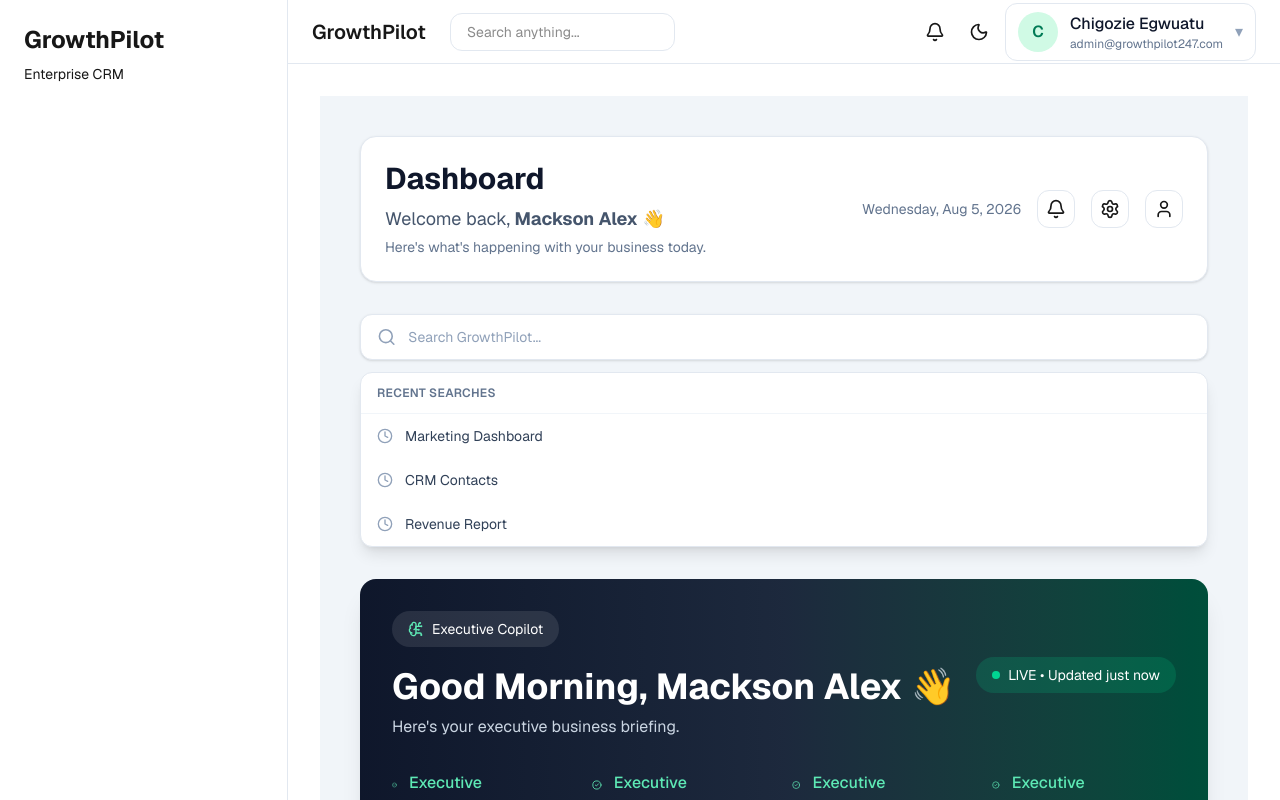
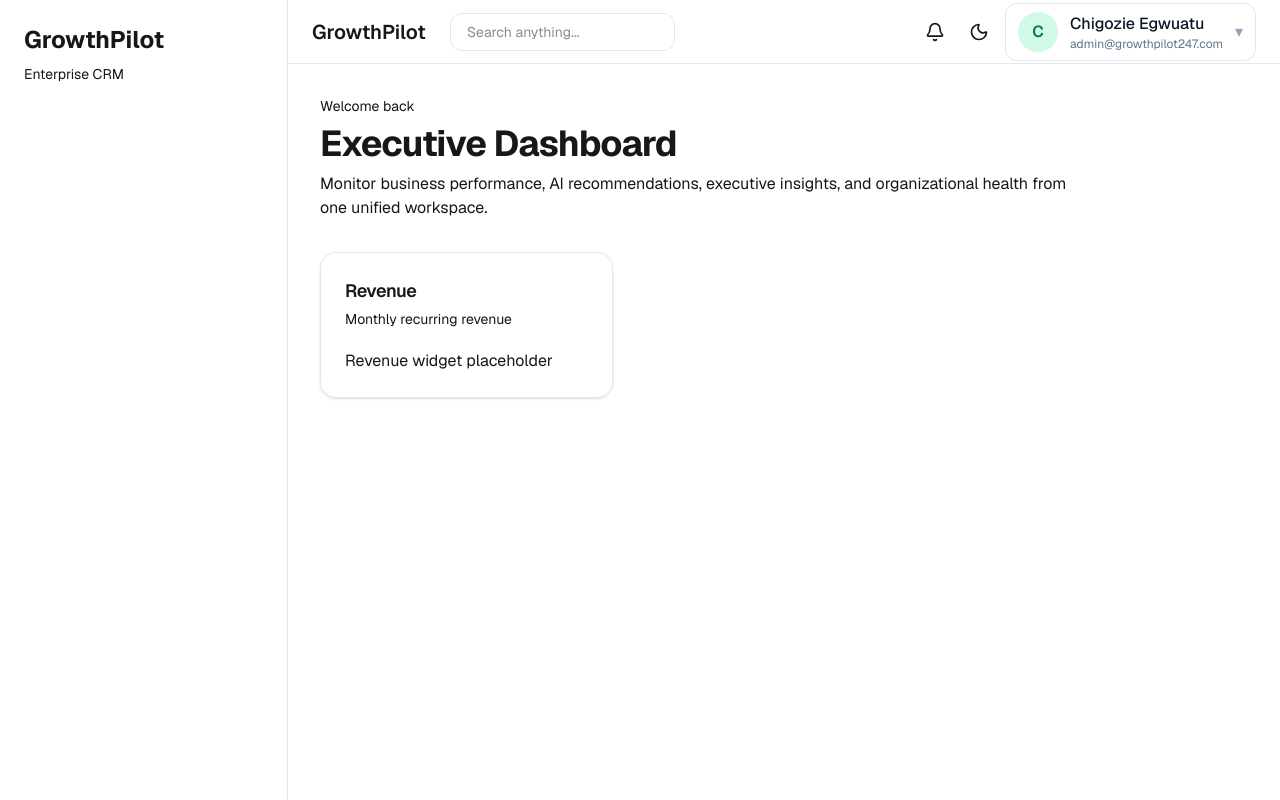
Before and after one commit to GrowthPilot247/GrowthPilot, a Next.js app: page /dashboard in a window 1280 px wide. Built offline with nearby package versions, Linux system fonts and the light colour scheme.

Commit message:
Checkpoint before Executive Dashboard Recovery

```diff
--- /dev/null
+++ b/app/WidgetHeader/WidgetHeader.tsx
@@ -0,0 +1,38 @@
+"use client";
+
+import { cn } from "@/app/lib/cn";
+import { WidgetHeaderProps } from "./WidgetHeader.types";
+
+export function WidgetHeader({
+  title,
+  description,
+  action,
+  className,
+}: WidgetHeaderProps) {
+  return (
+    <div
+      className={cn(
+        "mb-4 flex items-start justify-between gap-4",
+        className
+      )}
+    >
+      <div>
+        <h3 className="text-lg font-semibold tracking-tight">
+          {title}
+        </h3>
+
+        {description && (
+          <p className="mt-1 text-sm text-muted-foreground">
+            {description}
+          </p>
+        )}
+      </div>
+
+      {action && (
+        <div className="shrink-0">
+          {action}
+        </div>
+      )}
+    </div>
+  );
+}
--- /dev/null
+++ b/app/WidgetHeader/index.ts
@@ -0,0 +1,2 @@
+export * from "./WidgetHeader";
+export * from "./WidgetHeader.types";
--- /dev/null
+++ b/app/components/ui/dashboard/Widget/Widget.tsx
@@ -0,0 +1,22 @@
+"use client";
+
+import { cn } from "@/app/lib/cn";
+import { WidgetProps } from "./Widget.types";
+
+export function Widget({
+  children,
+  className,
+}: WidgetProps) {
+  return (
+    <section
+      className={cn(
+        "rounded-2xl border border-border bg-card p-6 shadow-sm",
+        "transition-all duration-200",
+        "hover:shadow-md",
+        className
+      )}
+    >
+      {children}
+    </section>
+  );
+}
--- /dev/null
+++ b/app/components/ui/dashboard/Widget/index.ts
@@ -0,0 +1,2 @@
+export * from "./Widget";
+export * from "./Widget.types";
--- /dev/null
+++ b/app/components/ui/dashboard/WidgetHeader/WidgetHeader.tsx
@@ -0,0 +1,38 @@
+"use client";
+
+import { cn } from "@/app/lib/cn";
+import { WidgetHeaderProps } from "./WidgetHeader.types";
+
+export function WidgetHeader({
+  title,
+  description,
+  action,
+  className,
+}: WidgetHeaderProps) {
+  return (
+    <div
+      className={cn(
+        "mb-5 flex items-start justify-between gap-4",
+        className
+      )}
+    >
+      <div>
+        <h3 className="text-lg font-semibold tracking-tight">
+          {title}
+        </h3>
+
+        {description && (
+          <p className="mt-1 text-sm text-muted-foreground">
+            {description}
+          </p>
+        )}
+      </div>
+
+      {action && (
+        <div className="shrink-0">
+          {action}
+        </div>
+      )}
+    </div>
+  );
+}
--- /dev/null
+++ b/app/components/ui/dashboard/WidgetHeader/index.ts
@@ -0,0 +1,2 @@
+export * from "./WidgetHeader";
+export * from "./WidgetHeader.types";
--- a/app/dashboard/dashboard/page.tsx
+++ /dev/null
@@ -1,13 +0,0 @@
-import { ExecutiveHeader } from "@/app/components/layout/ExecutiveHeader";
-
-export default function DashboardPage() {
-  return (
-    <div className="space-y-8">
-      <ExecutiveHeader />
-
-      <div className="rounded-xl border border-border p-10">
-        Executive Dashboard Coming Soon...
-      </div>
-    </div>
-  );
-}
--- a/app/dashboard/page.tsx
+++ b/app/dashboard/page.tsx
@@ -1,132 +1,25 @@
-import { DashboardHeader } from "@/app/features/dashboard/components/DashboardHeader";
-import { GlobalSearch } from "@/app/features/dashboard/components/GlobalSearch";
-import { ExecutiveCopilotPanel } from "@/app/features/dashboard/components/ExecutiveCopilotPanel";
-import { KpiCard } from "@/app/features/dashboard/components/KpiCard";
-import { RevenueChart } from "@/app/features/dashboard/components/RevenueChart";
-import { AIAssistant } from "@/app/features/dashboard/components/AIAssistant";
-import { AIInsightsWidget } from "@/app/features/dashboard/components/AIInsightsWidget";
-import { ExecutiveSummaryWidget } from "@/app/features/dashboard/components/ExecutiveSummaryWidget";
-import { RevenueIntelligenceWidget } from "@/app/features/dashboard/components/RevenueIntelligenceWidget";
-import { QuickActions } from "@/app/features/dashboard/components/QuickActions";
-import { NotificationCenter } from "@/app/features/dashboard/components/NotificationCenter";
-import { CalendarWidget } from "@/app/features/dashboard/components/CalendarWidget";
-import { RecentLeads } from "@/app/features/dashboard/components/RecentLeads";
-import { SalesPipeline } from "@/app/features/dashboard/components/SalesPipeline";
-import { TasksWidget } from "@/app/features/dashboard/components/TasksWidget";
-import { TeamPerformanceWidget } from "@/app/features/dashboard/components/TeamPerformanceWidget";
-import { GoalsWidget } from "@/app/features/dashboard/components/GoalsWidget";
-import { ActivityFeed } from "@/app/features/dashboard/components/ActivityFeed";
-
-import { dashboardData } from "@/app/features/dashboard/constants/mockDashboard";
-import {
-  recentSearches,
-  searchResults,
-} from "@/app/features/dashboard/constants/mockSearch";
-import {
-  notifications,
-  calendarEvents,
-  tasks,
-} from "@/app/features/dashboard/constants/mockOperations";
-import {
-  recentLeads,
-  pipelineStages,
-} from "@/app/features/dashboard/constants/mockCRM";
-import { teamMembers } from "@/app/features/dashboard/constants/mockPeople";
-import { goals } from "@/app/features/dashboard/constants/mockStrategy";
-import { aiInsights } from "@/app/features/dashboard/constants/mockAI";
-import { executiveSummary } from "@/app/features/dashboard/constants/mockExecutiveSummary";
-import { revenueIntelligence } from "@/app/features/dashboard/constants/mockRevenueIntelligence";
+import { ExecutiveHeader } from "@/app/components/layout/ExecutiveHeader";
+import { DashboardGrid } from "@/app/components/ui/dashboard/DashboardGrid";
+import { Widget } from "@/app/components/ui/dashboard/Widget";
+import { WidgetHeader } from "@/app/components/ui/dashboard/WidgetHeader";
 
 export default function DashboardPage() {
   return (
-    <main className="min-h-screen bg-slate-100 p-10">
-      <DashboardHeader
-        title="Dashboard"
-        userName="Mackson Alex"
-      />
+    <div className="space-y-8">
+      <ExecutiveHeader />
 
-      {/* Global Search */}
-      <section className="mt-6">
-        <GlobalSearch
-          recentSearches={recentSearches}
-          results={searchResults}
-        />
-      </section>
+      <DashboardGrid>
+        <Widget>
+          <WidgetHeader
+            title="Revenue"
+            description="Monthly recurring revenue"
+          />
 
-      {/* NEW — Executive Copilot */}
-      <section className="mt-8">
-        <ExecutiveCopilotPanel />
-      </section>
-
-      {/* KPI Cards */}
-      <section className="mt-8 grid gap-6 md:grid-cols-2 xl:grid-cols-4">
-        {dashboardData.kpis.map((kpi) => (
-          <KpiCard
-            key={kpi.id}
-            title={kpi.title}
-            value={kpi.value}
-            change={kpi.change}
-            trend={kpi.trend}
-          />
-        ))}
-      </section>
-
-      {/* Revenue Analytics + AI Assistant */}
-      <section className="mt-8 grid gap-6 lg:grid-cols-3">
-        <div className="lg:col-span-2">
-          <RevenueChart data={dashboardData.revenue} />
-        </div>
-
-        <AIAssistant />
-      </section>
-
-      {/* AI Revenue Intelligence */}
-      <section className="mt-8">
-        <RevenueIntelligenceWidget
-          intelligence={revenueIntelligence}
-        />
-      </section>
-
-      {/* Executive Summary */}
-      <section className="mt-8">
-        <ExecutiveSummaryWidget
-          summaries={executiveSummary}
-        />
-      </section>
-
-      {/* AI Insights */}
-      <section className="mt-8">
-        <AIInsightsWidget insights={aiInsights} />
-      </section>
-
-      {/* Quick Actions */}
-      <section className="mt-8">
-        <QuickActions />
-      </section>
-
-      {/* Operations */}
-      <section className="mt-8 grid gap-6 xl:grid-cols-2">
-        <NotificationCenter notifications={notifications} />
-        <CalendarWidget events={calendarEvents} />
-      </section>
-
-      {/* CRM */}
-      <section className="mt-8 grid gap-6 xl:grid-cols-2">
-        <RecentLeads leads={recentLeads} />
-        <SalesPipeline stages={pipelineStages} />
-      </section>
-
-      {/* Tasks + Team */}
-      <section className="mt-8 grid gap-6 xl:grid-cols-2">
-        <TasksWidget tasks={tasks} />
-        <TeamPerformanceWidget members={teamMembers} />
-      </section>
-
-      {/* Strategy + Activity */}
-      <section className="mt-8 grid gap-6 xl:grid-cols-2">
-        <GoalsWidget goals={goals} />
-        <ActivityFeed items={dashboardData.activities} />
-      </section>
-    </main>
+          <p className="text-muted-foreground">
+            Revenue widget placeholder
+          </p>
+        </Widget>
+      </DashboardGrid>
+    </div>
   );
 }
```
Also changed, not shown: app/WidgetHeader/WidgetHeader.types.ts (added, +8 -0 lines), app/components/ui/dashboard/Widget/Widget.types.ts (added, +8 -0 lines), app/components/ui/dashboard/WidgetHeader/WidgetHeader.types.ts (added, +8 -0 lines).
